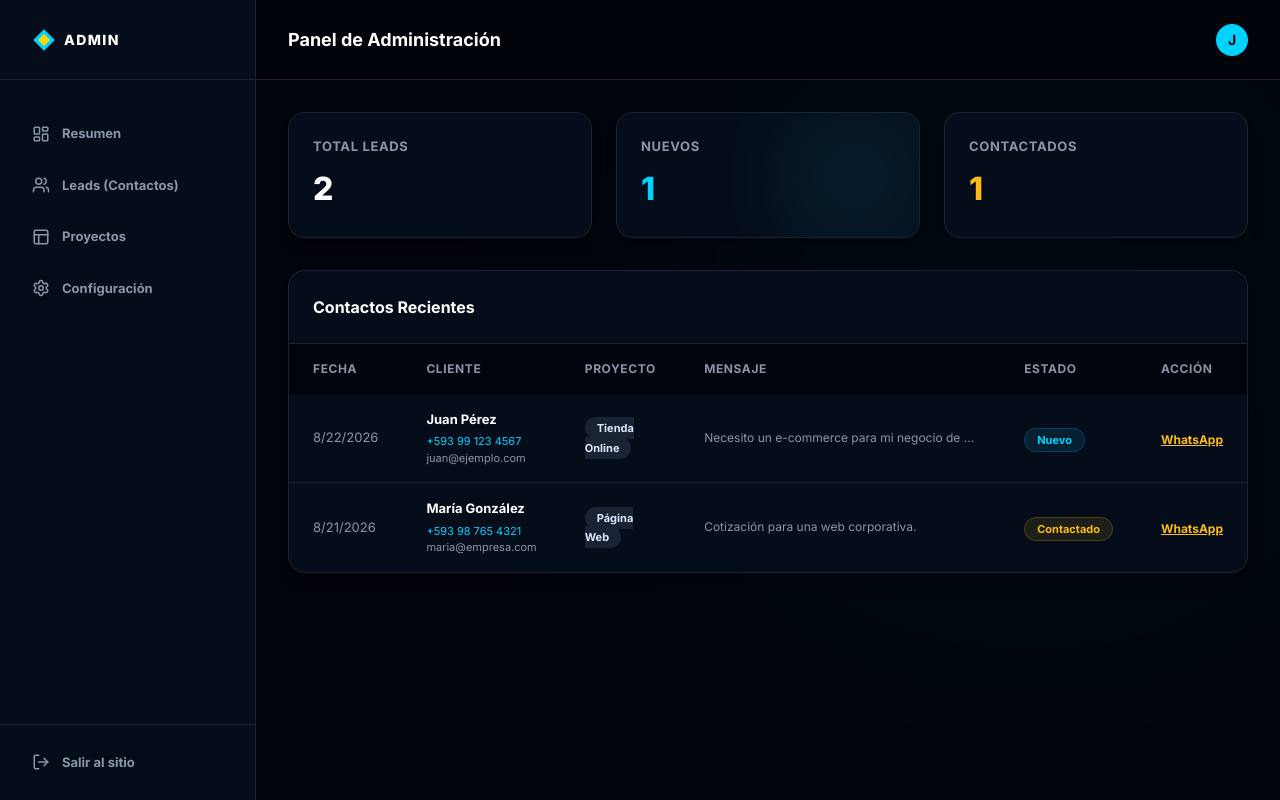
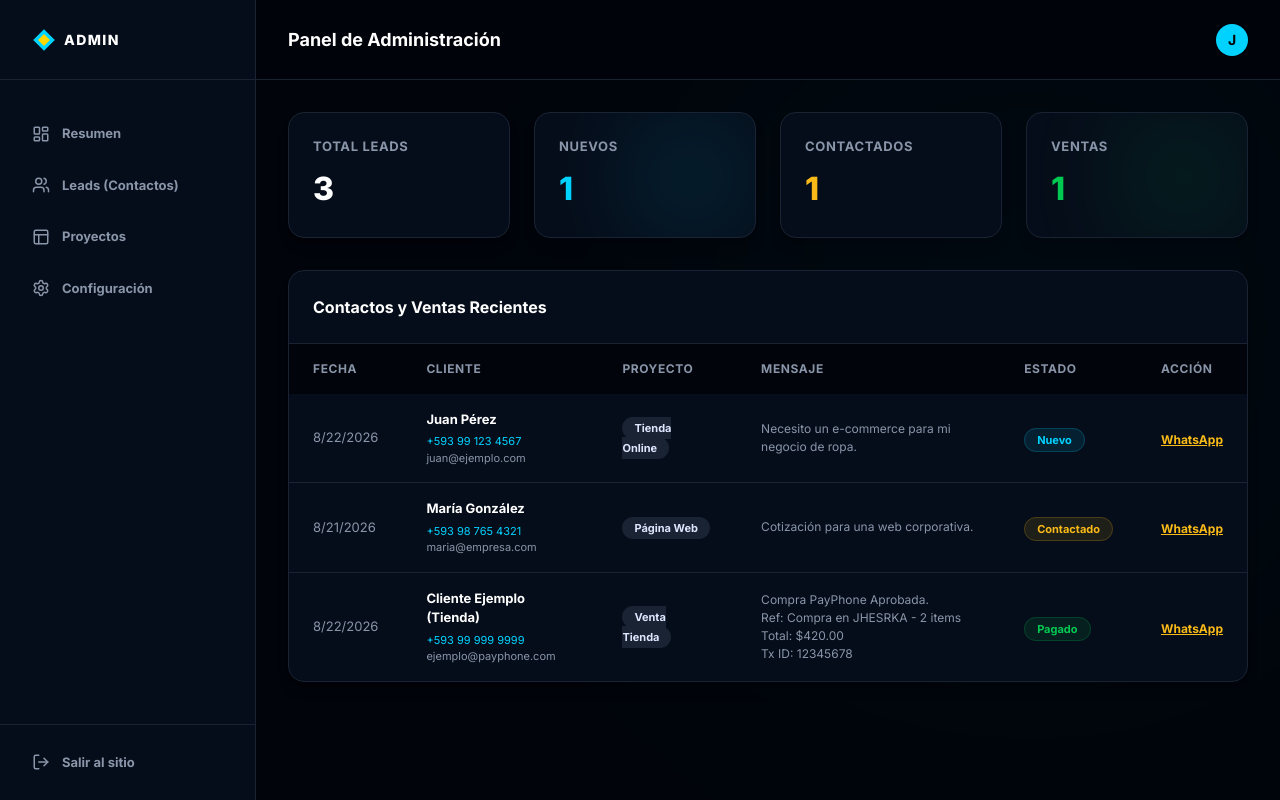
Before and after one commit to jhesrka/landingjhesrka, a Next.js app: page /dashboard in a window 1280 px wide. Built offline with nearby package versions, Linux system fonts and the light colour scheme; no server answers; the database is empty.

Commit message:
feat: fix mobile cart ui, implement db leads saving for payphone purchases and dashboard ui updates

```diff
--- a/src/app/api/checkout/confirm/route.ts
+++ b/src/app/api/checkout/confirm/route.ts
@@ -1,6 +1,6 @@
 import { NextResponse } from "next/server";
 import { db } from "@/db";
-import { settings } from "@/db/schema";
+import { settings, leads } from "@/db/schema";
 
 export async function POST(req: Request) {
   try {
@@ -42,7 +42,27 @@ export async function POST(req: Request) {
 
     const data = await response.json();
 
-    // 4. Retornar los datos de la transacción al cliente
+    // 4. Guardar como Lead en la base de datos si fue aprobado
+    if (data.transactionStatus === "Approved") {
+      try {
+        const clientName = data.optionalParameter4 || data.email || "Cliente Tienda";
+        const totalPaid = (data.amount / 100).toFixed(2);
+
+        await db.insert(leads).values({
+          fullName: clientName,
+          phone: data.phoneNumber || "No provisto",
+          email: data.email || "No provisto",
+          projectType: "Venta Tienda",
+          message: `Compra PayPhone Aprobada.\nRef: ${data.reference}\nTotal: $${totalPaid}\nTx ID: ${data.transactionId}`,
+          status: "pagado",
+        });
+      } catch (dbError) {
+        console.error("Error guardando lead de la compra:", dbError);
+        // No fallamos el request si falla la base de datos, el cobro ya se hizo
+      }
+    }
+
+    // 5. Retornar los datos de la transacción al cliente
     return NextResponse.json(data);
   } catch (error) {
     console.error("Checkout confirm route error:", error);
--- a/src/app/dashboard/page.tsx
+++ b/src/app/dashboard/page.tsx
@@ -34,13 +34,23 @@ export default async function DashboardPage() {
       message: "Cotización para una web corporativa.",
       status: "contactado",
       createdAt: new Date(Date.now() - 86400000),
+    },
+    {
+      id: 3,
+      fullName: "Cliente Ejemplo (Tienda)",
+      phone: "+593 99 999 9999",
+      email: "ejemplo@payphone.com",
+      projectType: "Venta Tienda",
+      message: "Compra PayPhone Aprobada.\nRef: Compra en JHESRKA - 2 items\nTotal: $420.00\nTx ID: 12345678",
+      status: "pagado",
+      createdAt: new Date(),
     }
   ];
 
   return (
     <div className="flex flex-col gap-8">
       {/* Stats Cards */}
-      <div className="grid grid-cols-1 md:grid-cols-3 gap-6">
+      <div className="grid grid-cols-1 md:grid-cols-4 gap-6">
         <div className="bg-[#060D1A] border border-[#1A2333] rounded-2xl p-6 shadow-lg">
           <p className="text-[#8995A9] text-[13px] font-bold uppercase tracking-wider mb-2">Total Leads</p>
           <h3 className="text-white text-[32px] font-extrabold">{displayLeads.length}</h3>
@@ -58,12 +68,19 @@ export default async function DashboardPage() {
             {displayLeads.filter(l => l.status === 'contactado').length}
           </h3>
         </div>
+        <div className="bg-[#060D1A] border border-[#1A2333] rounded-2xl p-6 shadow-lg relative overflow-hidden">
+          <div className="absolute right-0 top-0 w-32 h-32 bg-green-500 blur-[50px] opacity-10" />
+          <p className="text-[#8995A9] text-[13px] font-bold uppercase tracking-wider mb-2 relative z-10">Ventas</p>
+          <h3 className="text-green-500 text-[32px] font-extrabold relative z-10">
+            {displayLeads.filter(l => l.status === 'pagado').length}
+          </h3>
+        </div>
       </div>
 
       {/* Data Table */}
       <div className="bg-[#060D1A] border border-[#1A2333] rounded-2xl shadow-lg overflow-hidden">
         <div className="p-6 border-b border-[#1A2333] flex justify-between items-center">
-          <h2 className="text-white font-bold text-[16px]">Contactos Recientes</h2>
+          <h2 className="text-white font-bold text-[16px]">Contactos y Ventas Recientes</h2>
         </div>
         <div className="overflow-x-auto">
           <table className="w-full text-left border-collapse">
@@ -93,16 +110,18 @@ export default async function DashboardPage() {
                       {lead.projectType || 'No especificado'}
                     </span>
                   </td>
-                  <td className="py-4 px-6 text-[#8995A9] text-[12px] max-w-xs truncate">
+                  <td className="py-4 px-6 text-[#8995A9] text-[12px] max-w-xs whitespace-pre-wrap">
                     {lead.message || '-'}
                   </td>
                   <td className="py-4 px-6">
                     <span className={`px-3 py-1 rounded-full text-[11px] font-bold ${
                       lead.status === 'nuevo'
                         ? 'bg-[#00D2FF]/10 text-[#00D2FF] border border-[#00D2FF]/20'
+                        : lead.status === 'pagado'
+                        ? 'bg-green-500/10 text-green-500 border border-green-500/20'
                         : 'bg-[#FABB18]/10 text-[#FABB18] border border-[#FABB18]/20'
                     }`}>
-                      {lead.status === 'nuevo' ? 'Nuevo' : 'Contactado'}
+                      {lead.status === 'nuevo' ? 'Nuevo' : lead.status === 'pagado' ? 'Pagado' : 'Contactado'}
                     </span>
                   </td>
                   <td className="py-4 px-6">
--- a/src/components/layout/Navbar.tsx
+++ b/src/components/layout/Navbar.tsx
@@ -90,10 +90,23 @@ export const Navbar = () => {
           </button>
         </div>
 
-        {/* Mobile Menu Toggle */}
-        <button className="md:hidden text-white">
-          <Menu size={28} />
-        </button>
+        {/* Mobile Cart & Menu Toggle */}
+        <div className="flex items-center gap-2 md:hidden">
+          <button
+            onClick={() => setCartOpen(true)}
+            className="relative text-[#8995A9] hover:text-[#00D2FF] transition-colors p-2 cursor-pointer"
+          >
+            <svg width="24" height="24" viewBox="0 0 24 24" fill="none" stroke="currentColor" strokeWidth="2" strokeLinecap="round" strokeLinejoin="round"><circle cx="8" cy="21" r="1"/><circle cx="19" cy="21" r="1"/><path d="M2.05 2.05h2l2.66 12.42a2 2 0 0 0 2 1.58h9.78a2 2 0 0 0 1.95-1.57l1.65-7.43H5.12"/></svg>
+            {mounted && itemsCount > 0 && (
+              <span className="absolute top-0 right-0 w-4 h-4 bg-[#FABB18] text-black text-[10px] font-bold rounded-full flex items-center justify-center">
+                {itemsCount}
+              </span>
+            )}
+          </button>
+          <button className="text-white p-2">
+            <Menu size={28} />
+          </button>
+        </div>
       </div>
     </header>
   );
--- a/src/components/store/CartSidebar.tsx
+++ b/src/components/store/CartSidebar.tsx
@@ -139,7 +139,7 @@ export function CartSidebar() {
                 </div>
                 <button
                   onClick={() => removeItem(item.id)}
-                  className="text-red-500 opacity-0 group-hover:opacity-100 transition-opacity p-2 hover:bg-red-500/10 rounded-lg"
+                  className="text-red-500 md:opacity-0 md:group-hover:opacity-100 transition-opacity p-2 hover:bg-red-500/10 rounded-lg"
                   title="Eliminar"
                 >
                   <Trash2 size={18} />
```
